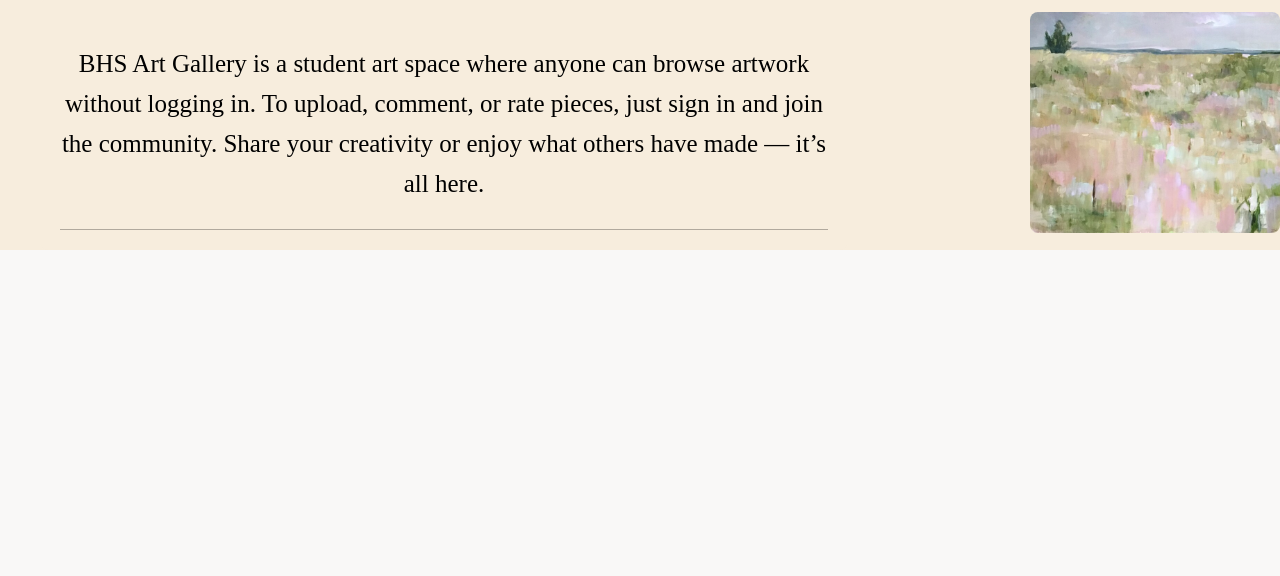
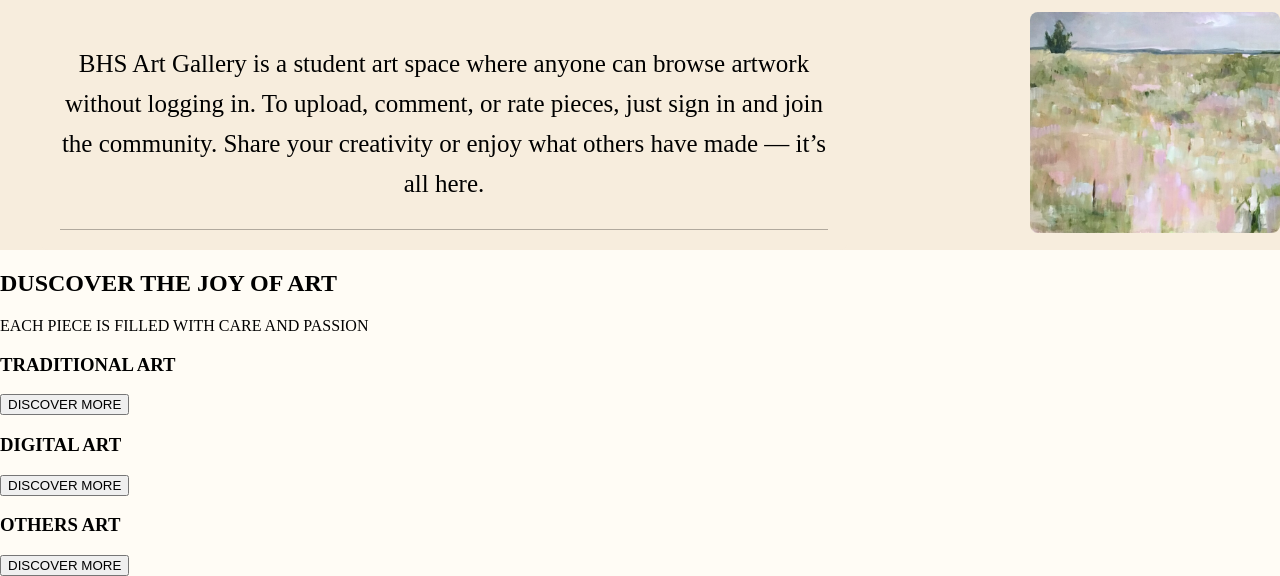
Before and after one commit to 23671jnmr/Artweb, a Flask app: page / in a window 1280 px wide; the page is wider, and only the part inside the window is pictured. Shown: the part 971-1547 px from the top of that part. Before the commit the page ends 1221 px from the top of that part, so only its background shows below. Run offline with Flask 3, Linux system fonts and the light colour scheme.

Commit message:
html ready for third section css only needed

```diff
--- a/templates/home.html
+++ b/templates/home.html
@@ -38,5 +38,31 @@
         </div>
     </section>
 
+    <section class="gallery-categories">
+        <h2>DUSCOVER THE JOY OF ART</h2>
+        <P>EACH PIECE IS FILLED WITH CARE AND PASSION</P>
+
+        <div class="category-container">
+            <div class="category-box">
+                <h3>TRADITIONAL ART</h3>
+                <div class="category-image"></div>
+                <button class="discover-btn">DISCOVER MORE</button>
+            </div>
+
+            <div class="category-box">
+                <h3>DIGITAL ART</h3>
+                <div class="category-image"></div>
+                <button class="discover-btn">DISCOVER MORE</button>
+            </div>
+
+            <div class="category-box">
+                <h3>OTHERS ART</h3>
+                <div class="category-image"></div>
+                <button class="discover-btn">DISCOVER MORE</button>
+            </div>
+        </div>
+
+    </section>
+
 </body>
 </html>
```
